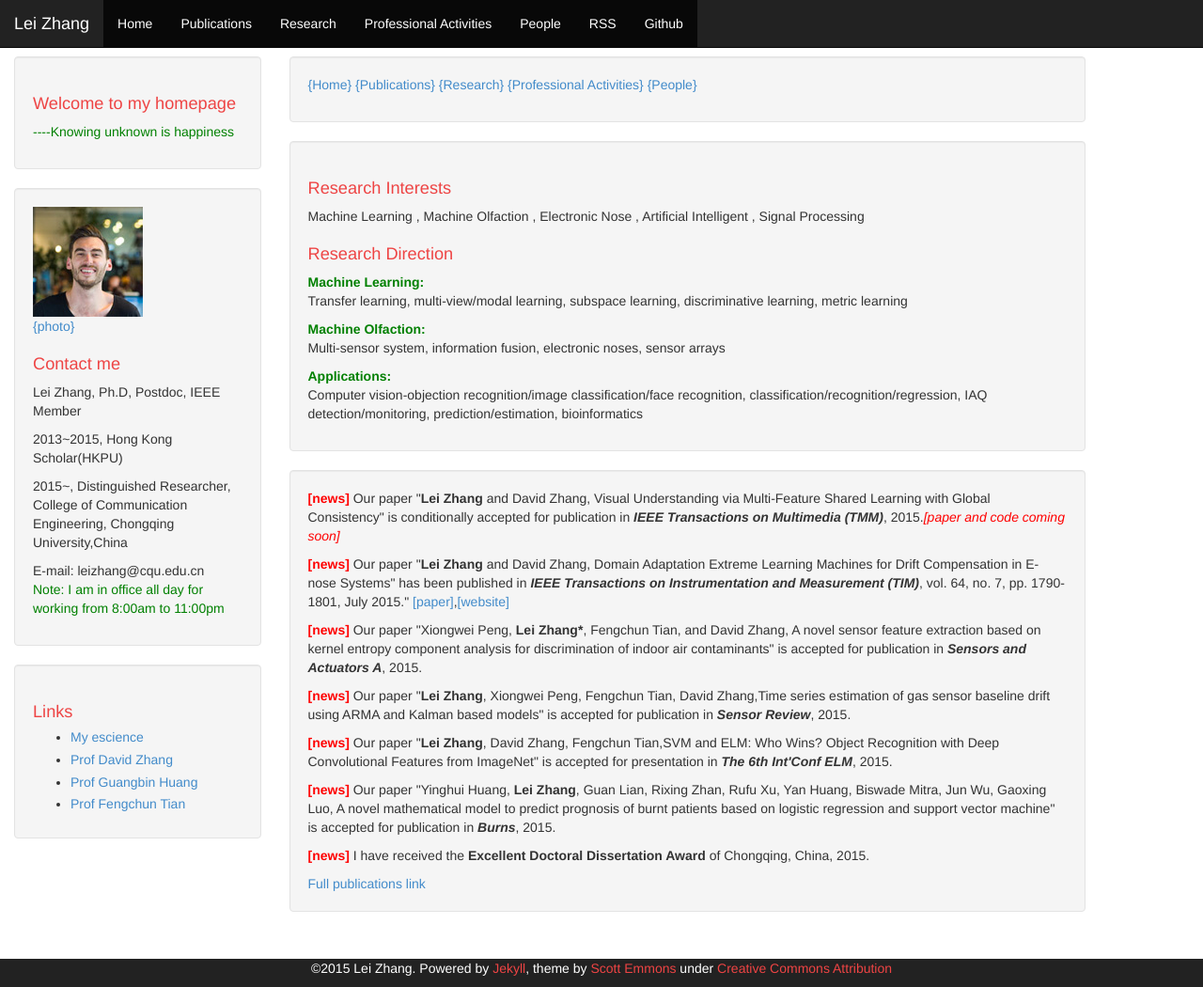
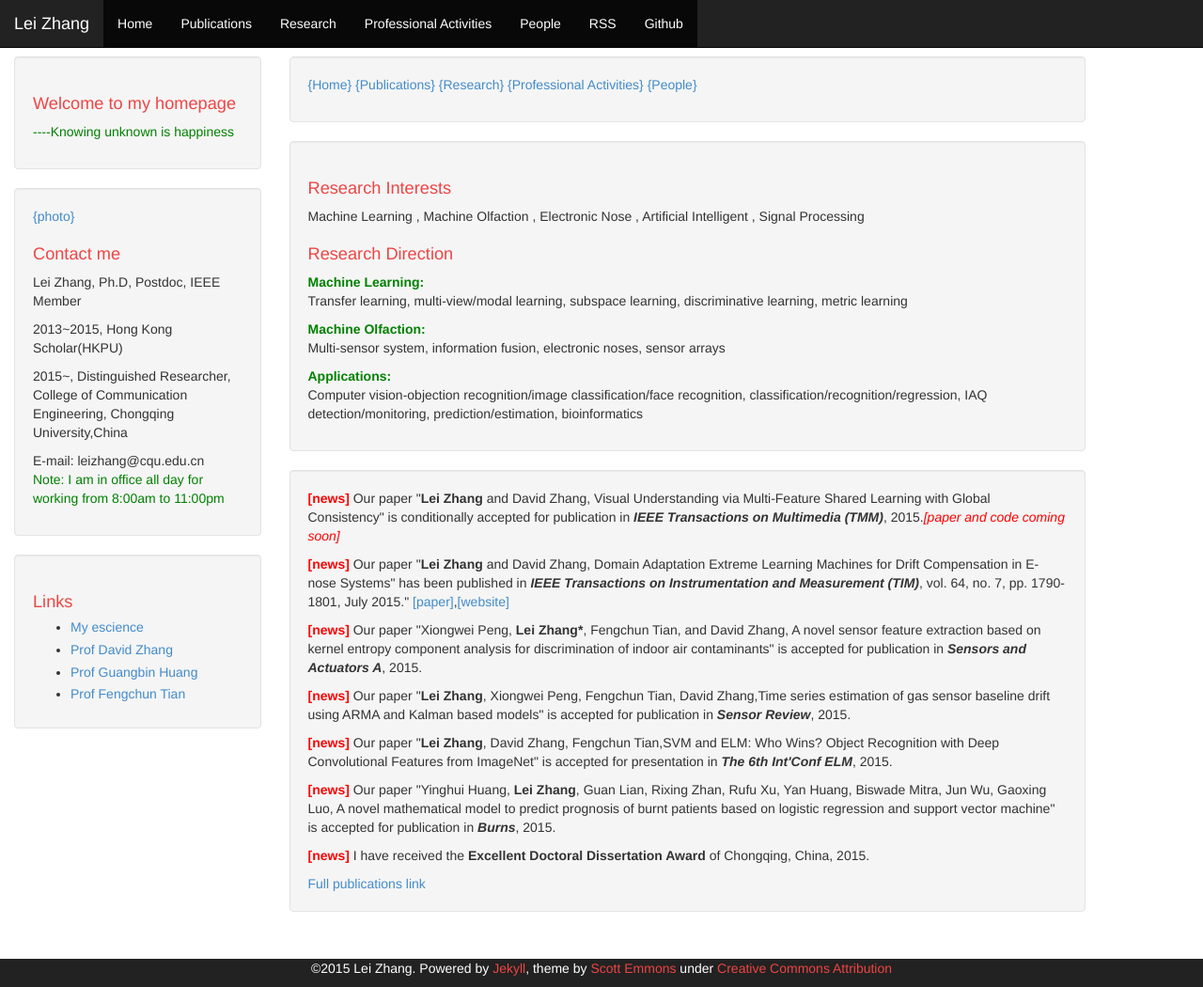
Before and after one commit to DrLeiZhang/website, a Jekyll site: the page built from index.html, in a window 1280 px wide and 1050 px high. Shown: the whole window at 94% size. Built offline with Jekyll 4.4.1, drawn with Linux system fonts in a browser that asks for light colours; Markdown is read by kramdown in place of the engine named in the settings; the list of posts is cut into pages by our own code.

Commit message:
Update
Signed-off-by: leizhang@cqu.edu.cn <leizhang@cqu.edu.cn>

```diff
--- a/_config.yml
+++ b/_config.yml
@@ -1,5 +1,8 @@
 # Jekyll configuration
 name: Lei Zhang
+
+<img class="about-avatar" src="{{ "/img/avatar.jpg" | prepend: site.baseurl }}" border="0" alt="[name]" />
+
 description: <h1>Welcome to my homepage</h1><p style="color:green;">----Knowing unknown is happiness</p>
 
 
--- a/_includes/sidebar.html
+++ b/_includes/sidebar.html
@@ -4,7 +4,6 @@
 
 <div class="sidebar well">
 
-<img class="about-avatar" src="{{ "/img/avatar.jpg" | prepend: site.baseurl }}" border="0" alt="[name]" />
 
 <p><a href="resources/Me.jpg">{photo}</a></p>
 <p><a href="http://www.leizhang.tk/resources/LeiZhang.jpg"></a></p>
```
